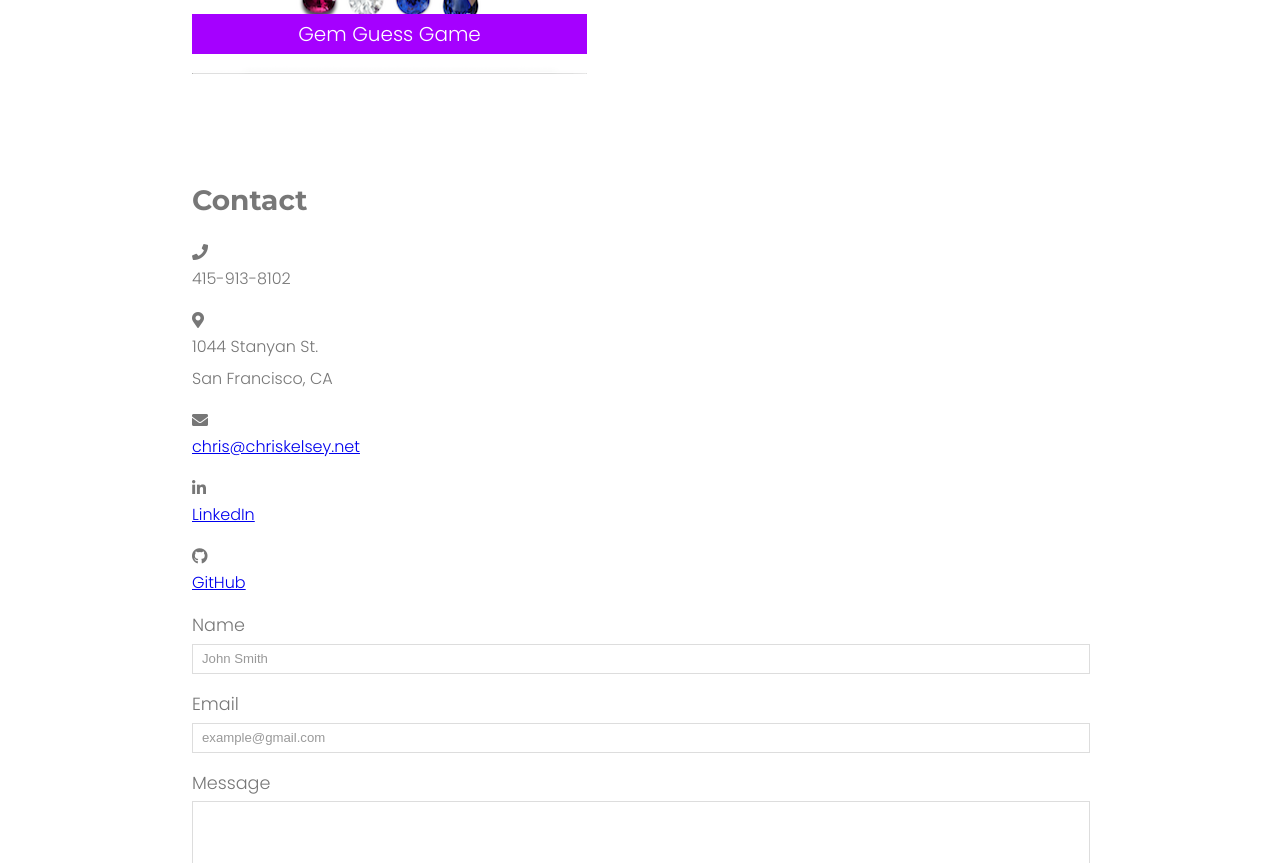
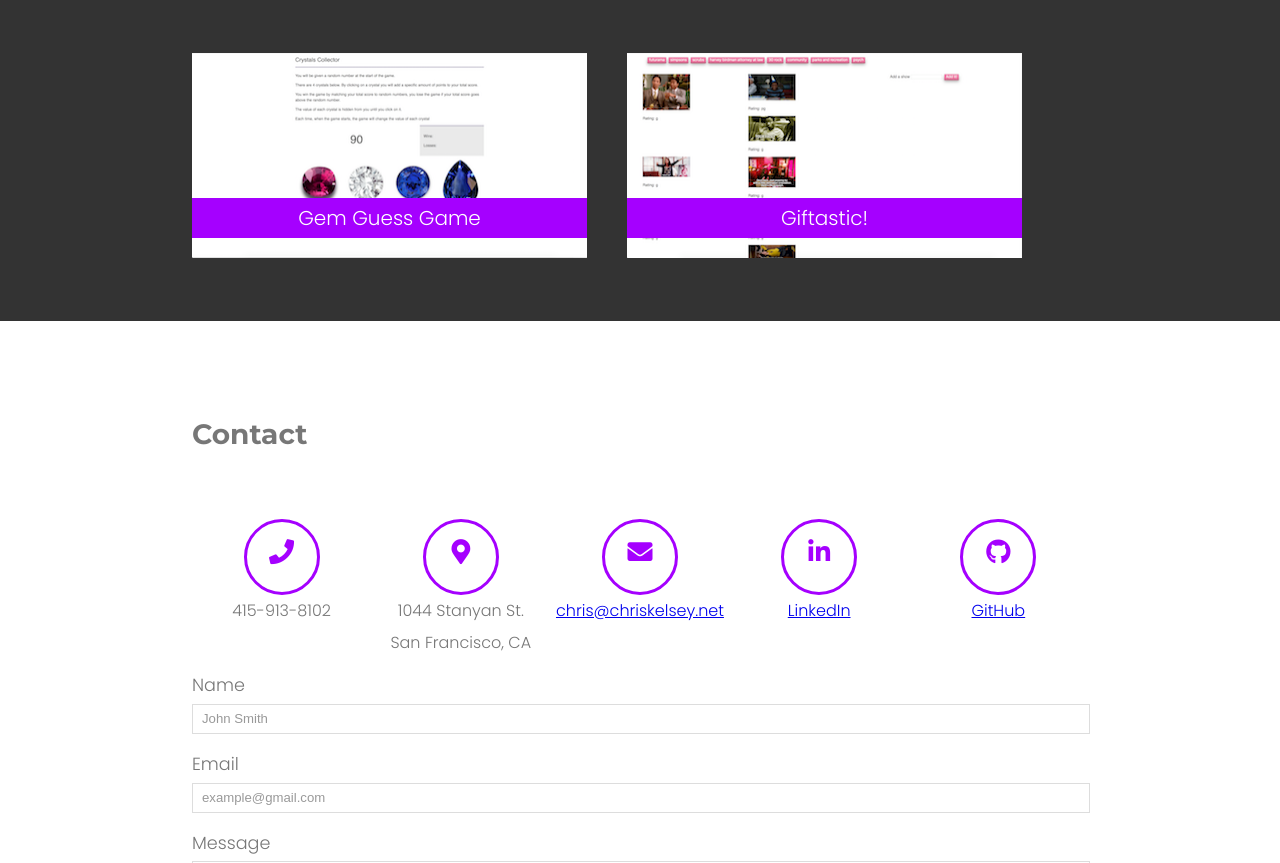
Before and after one commit to chriskelsey/portfolio-ver2, a plain HTML site: page index.html in a window 1280 px wide. Shown: the part 1937-2800 px from the top of the page. Drawn offline with nearby package versions, Linux system fonts and the light colour scheme; a web font is replaced by a local one.

Commit message:
Final Commit

```diff
--- a/assets/css/style.css
+++ b/assets/css/style.css
@@ -11,7 +11,8 @@ p {
 
 h1, h2 {
 	font: bold 175%/225% 'Montserrat', sans-serif;
-	padding-bottom: 0.4em
+	padding-bottom: 0.4em;
+	margin-bottom: 1.5em;
 }
 
 p.title {
@@ -77,7 +78,14 @@ section {
 	margin:0 auto;
 }
 
-.main {background-color: #fff;}
+.main {
+	background-color: #fff;
+	padding-top: 50px;
+}
+
+#portfolio {
+	background-color: #333;
+}
 
 .main > section {
 	padding: 2em;
@@ -105,6 +113,7 @@ section {
 	color:#fff;
 	font-size: 4em;
 	padding:0;
+	margin: 0;
 }
 
 .intro p {
@@ -144,13 +153,26 @@ section {
 	text-decoration: none;
 }
 
-.contact-info i {
+.contact {
+	text-align: center;
+	float:left;
+	width:20%;
+}
+
+
+
+.contact i {
     color: #a500ff;
+    font-size: 25px;
     line-height: 60px;
     height: 70px;
     border-radius: 50%;
     width: 70px;
     border: 3px solid #a500ff;
+}
+
+form{
+	clear:left;
 }
 
 textarea, input {
--- a/assets/js/script.js
+++ b/assets/js/script.js
@@ -9,7 +9,9 @@ $('nav ul li a').on('click',function (e) {
 	var div = $(this).attr('href');
 	console.log(div);
     $('html,body').animate({
-        scrollTop: $(div).offset().top},
-'slow',easeInOutCirc);
+        scrollTop: $(div).offset().top,
+        duration: 'slow',
+        method: 'swing'
+    });
     e.preventDefault();
 });
--- a/index.html
+++ b/index.html
@@ -62,21 +62,33 @@
 				<img src="assets/media/gem-guess.png" alt="Gem Guess Game" width="395" height="205">
 				<a href="https://chriskelsey.github.io/unit-4-homework/">Gem Guess Game</a>
 			</div>
+			<div class="img-link">
+				<img src="assets/media/giftastic.png" alt="Giftastic!" width="395" height="205">
+				<a href="https://chriskelsey.github.io/giftastic/">Giftastic!</a>
+			</div>
 		</section>
 	</div>
 	<div class="main" id="contact">
 		<section>
 			<h1>Contact</h1>
-				<div>
+				<div class="contact">
                 	<i class="fa fa-phone"></i>
                 	<p>415-913-8102</p>
+                </div>
+                <div class="contact">
                 	<i class="fas fa-map-marker-alt"></i>
                 	<p>1044 Stanyan St.<br>San Francisco, CA</p>
+                </div>
+                <div class="contact">
                 	<i class="fa fa-envelope"></i>
                 	<p><a href="mailto:chris@chriskelsey.net">chris@chriskelsey.net</a></p>
+                </div>
+                <div class="contact">
                 	<i class="fab fa-linkedin-in"></i>
                 	<p><a href="https://www.linkedin.com/in/christopher-kelsey-53917933/">LinkedIn</a></p>
-                	<i class="fab fa-github"></i>
+                </div>
+                <div class="contact">
+                    <i class="fab fa-github"></i>
                 	<p><a href="https://github.com/chriskelsey">GitHub</a></p>
                 </div>
 			<form action="">
```
Also changed, not shown: assets/media/crisp_paper_ruffles.png (deleted), assets/media/crisp_paper_ruffles_@2X.png (deleted), assets/media/giftastic.png (added).
